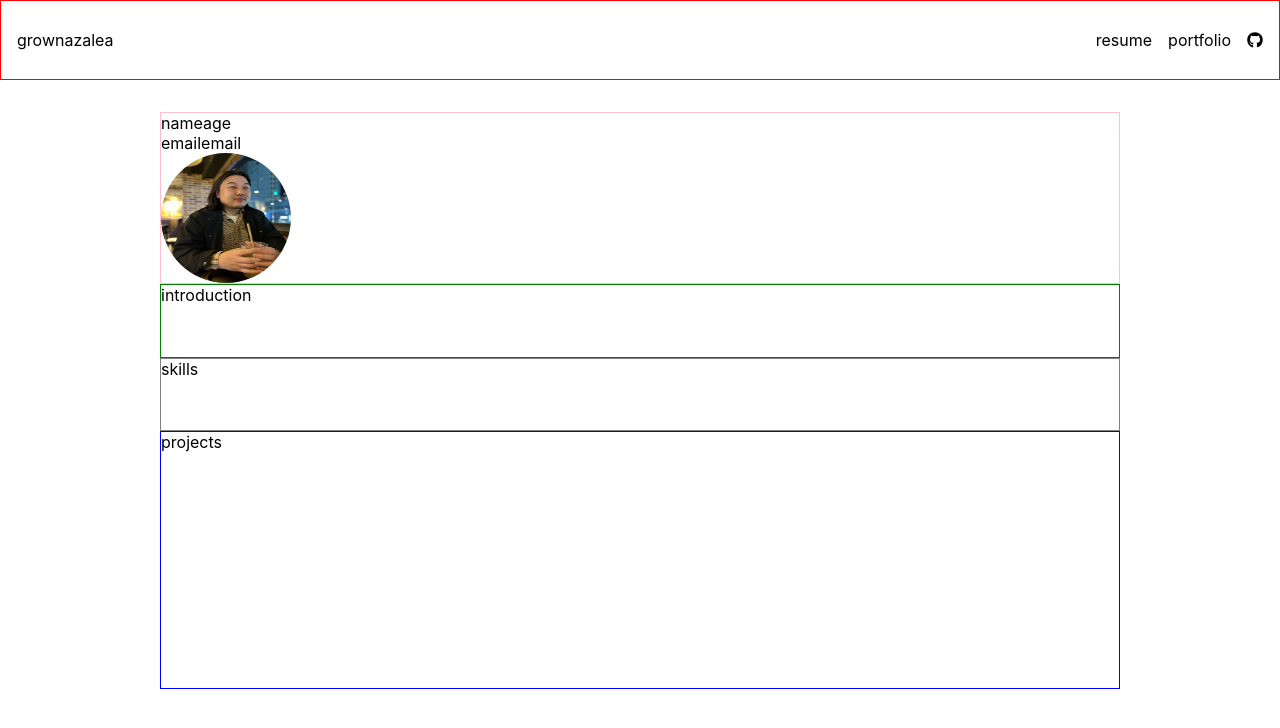
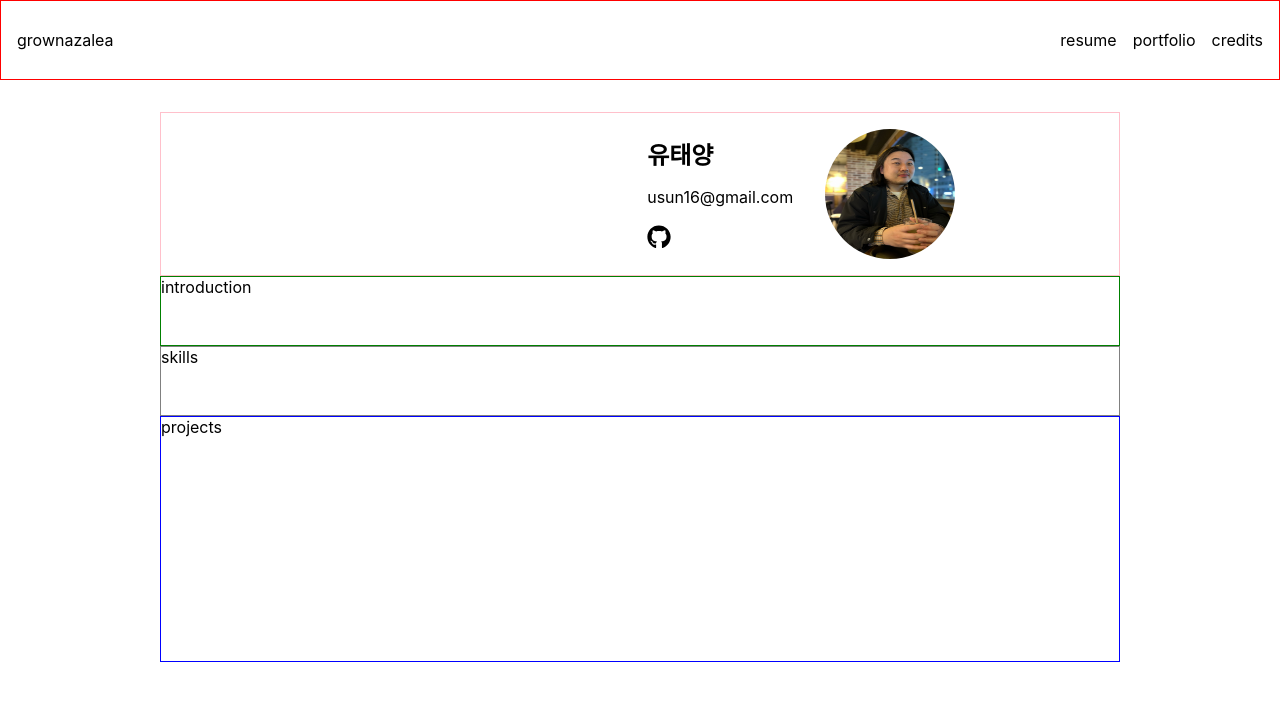
Before and after one commit to babyazalea/grownazalea, a Next.js app: page / in a window 1280 px wide. Shown: the top 728 px of the page. Built offline with nearby package versions, Linux system fonts and the light colour scheme.

Commit message:
rough profile

```diff
--- a/components/header.js
+++ b/components/header.js
@@ -19,9 +19,7 @@ export default function Header() {
               <Link href="/portfolio">portfolio</Link>
             </li>
             <li>
-              <a href="https://github.com/babyazalea">
-                <FontAwesomeIcon icon={faGithub} />
-              </a>
+              <Link href="/credits">credits</Link>
             </li>
           </ul>
         </div>
--- a/components/resume/profile.js
+++ b/components/resume/profile.js
@@ -1,19 +1,27 @@
 import Image from "next/image";
 
+import { FontAwesomeIcon } from "@fortawesome/react-fontawesome";
+import { faGithub } from "@fortawesome/free-brands-svg-icons";
 import profilePic from "../../public/profile-pic.JPG";
 import styles from "../../styles/profile.module.css";
+
+const babyazaleaProfile = {
+  name: "유태양",
+  email: "usun16@gmail.com",
+};
 
 export default function Profile() {
   return (
     <div className={styles.profile}>
-      <div className="profile-text">
-        <div className="name-age">
-          <span>name</span>
-          <span>age</span>
-        </div>
-        <div className="email-github">
-          <span>email</span>
-          <span>email</span>
+      <div className={styles["profile-text"]}>
+        <div>
+          <span>{babyazaleaProfile.name}</span>
+          <span>{babyazaleaProfile.email}</span>
+          <div className={styles["profile-links"]}>
+            <a href="https://github.com/babyazalea">
+              <FontAwesomeIcon icon={faGithub} />
+            </a>
+          </div>
         </div>
       </div>
       <div className="profile-picture">
--- a/styles/profile.module.css
+++ b/styles/profile.module.css
@@ -1,5 +1,9 @@
 .profile {
   border: 0.1rem solid pink;
+  display: flex;
+  align-items: center;
+  padding: 1rem;
+  box-sizing: border-box;
 }
 
 .profile-pic-wrapper {
@@ -8,6 +12,32 @@
   height: 130px;
 }
 
+.profile-text {
+  width: 70%;
+  display: flex;
+  flex-direction: column;
+  align-items: flex-end;
+  gap: 1rem;
+  padding-right: 2rem;
+}
+
+.profile-text > div {
+  display: flex;
+  flex-direction: column;
+  align-items: flex-start;
+  gap: 1rem;
+}
+
+.profile-text > div span:first-child {
+  font-weight: bold;
+  font-size: 1.5rem;
+}
+
+.profile-links a {
+  font-size: 1.5rem;
+}
+
 .profile-pic {
+  width: 20%;
   border-radius: 50%;
 }
```
